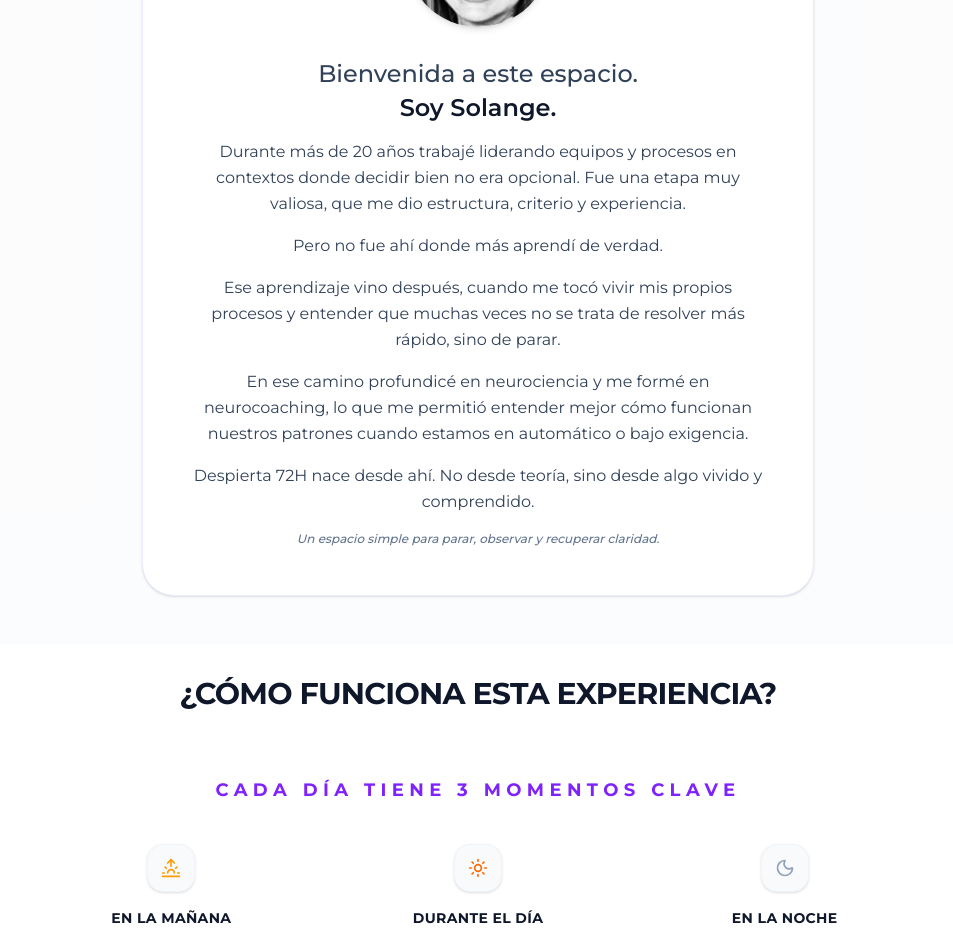
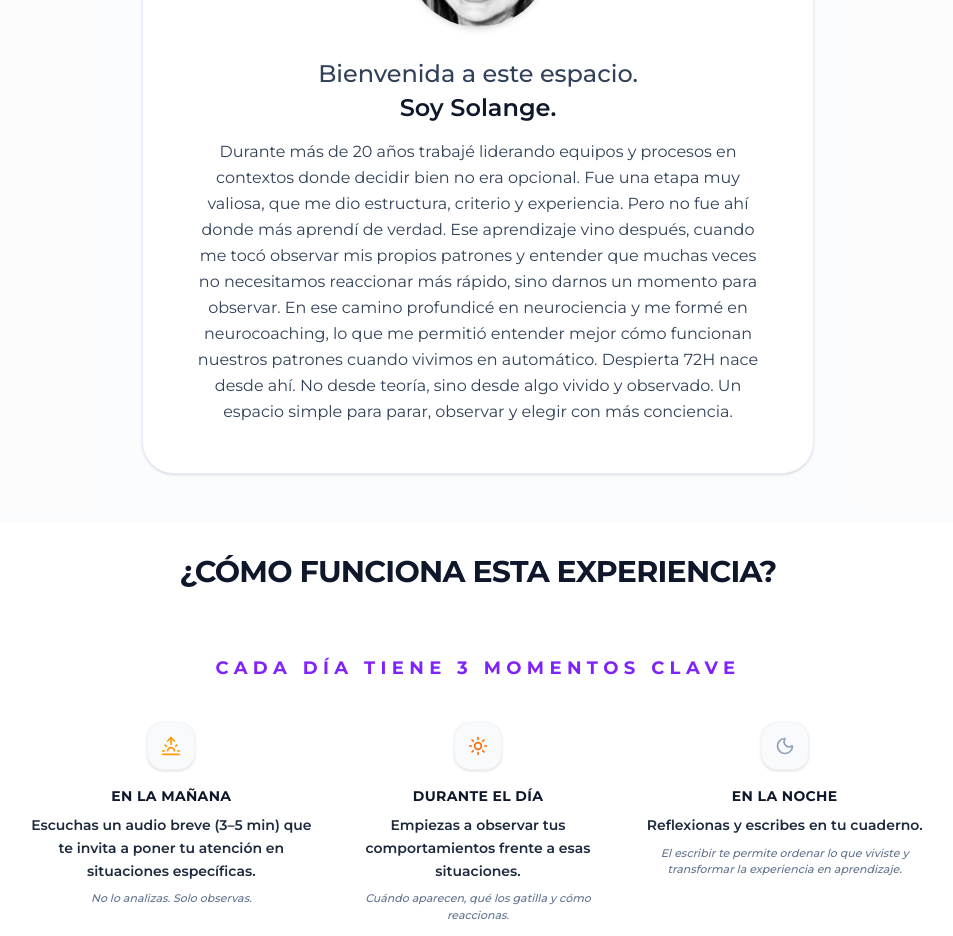
Before and after one commit to cursossolange/despierta-72h, a React (Vite) app: page / in a window 1280 px wide. Shown: the part 2540-3476 px from the top of the page, without its empty margins (162-1115 px from the left). Built offline with nearby package versions, Linux system fonts and the light colour scheme; no server answers.

Commit message:
Update LandingPage.tsx

```diff
--- a/src/components/LandingPage.tsx
+++ b/src/components/LandingPage.tsx
@@ -354,12 +354,17 @@ export default function LandingPage({ onPurchase }: LandingPageProps) {
   <span className="block mt-1 font-semibold text-slate-900">Soy Solange.</span>
 </h2>
               <div className="text-sm md:text-base text-slate-700 leading-relaxed font-normal space-y-4 max-w-xl">
-                <p>Durante más de 20 años trabajé liderando equipos y procesos en contextos donde decidir bien no era opcional. Fue una etapa muy valiosa, que me dio estructura, criterio y experiencia.</p>
-                <p>Pero no fue ahí donde más aprendí de verdad.</p>
-                <p>Ese aprendizaje vino después, cuando me tocó vivir mis propios procesos y entender que muchas veces no se trata de resolver más rápido, sino de parar.</p>
-                <p>En ese camino profundicé en neurociencia y me formé en neurocoaching, lo que me permitió entender mejor cómo funcionan nuestros patrones cuando estamos en automático o bajo exigencia.</p>
-                <p>Despierta 72H nace desde ahí. No desde teoría, sino desde algo vivido y comprendido.</p>
-               <p className="italic text-slate-500 font-medium text-xs mt-2">Un espacio simple para parar, observar y recuperar claridad.</p>
+                Durante más de 20 años trabajé liderando equipos y procesos en contextos donde decidir bien no era opcional. Fue una etapa muy valiosa, que me dio estructura, criterio y experiencia.
+
+Pero no fue ahí donde más aprendí de verdad.
+
+Ese aprendizaje vino después, cuando me tocó observar mis propios patrones y entender que muchas veces no necesitamos reaccionar más rápido, sino darnos un momento para observar.
+
+En ese camino profundicé en neurociencia y me formé en neurocoaching, lo que me permitió entender mejor cómo funcionan nuestros patrones cuando vivimos en automático.
+
+Despierta 72H nace desde ahí. No desde teoría, sino desde algo vivido y observado.
+
+Un espacio simple para parar, observar y elegir con más conciencia.
               </div>
             </div>
           </div>
```
